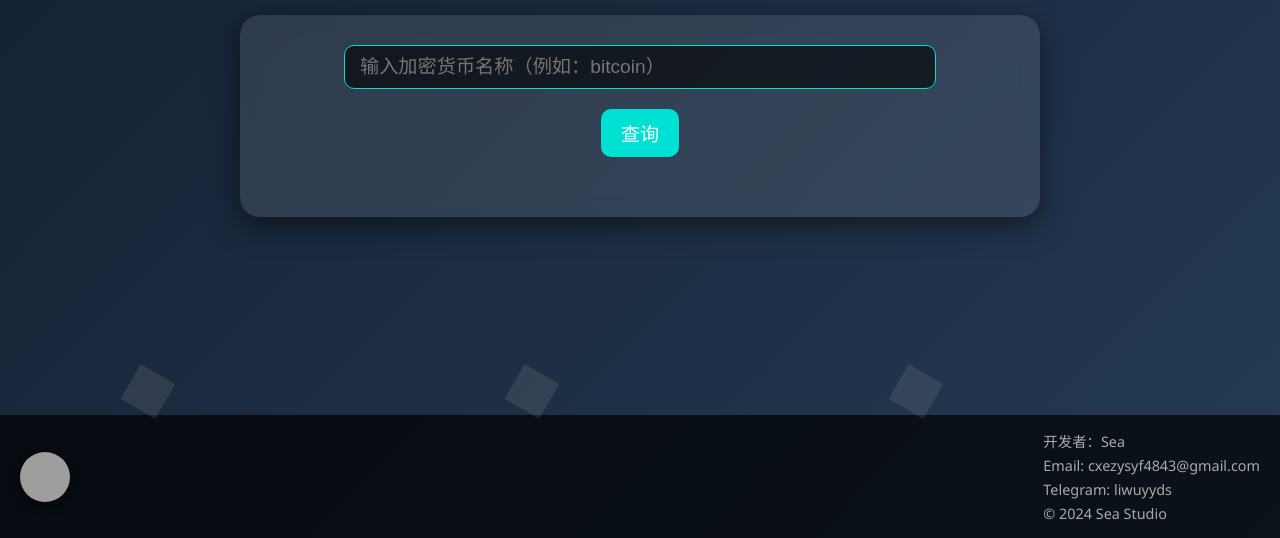
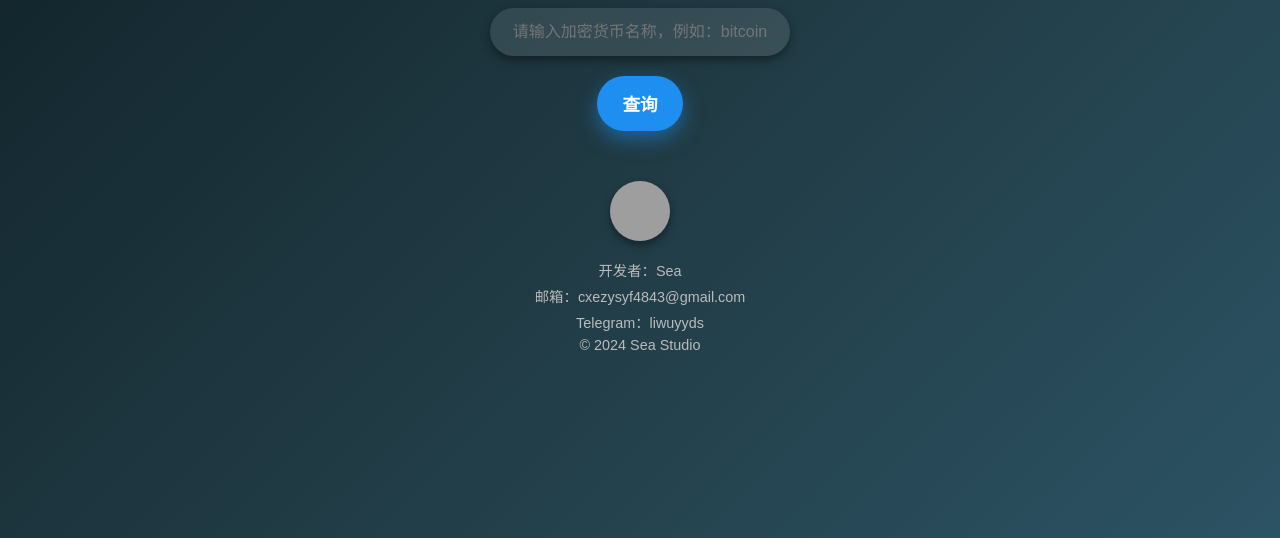
Before and after one commit to Sea-1125/hhc666, a plain HTML site: page index.html in a window 1280 px wide. Shown: the part 262-800 px from the top of the page. Drawn offline with Linux system fonts and the light colour scheme; grey boxes are pictures that could not be loaded.

Commit message:
更新 index.html

```diff
--- a/index.html
+++ b/index.html
@@ -13,46 +13,25 @@
         }
 
         body {
-            font-family: 'Segoe UI', Tahoma, Geneva, Verdana, sans-serif;
-            background: linear-gradient(135deg, #141e30, #243b55);
-            color: white;
+            font-family: 'Poppins', sans-serif;
+            background: linear-gradient(135deg, #0f2027, #203a43, #2c5364);
+            color: #fff;
             display: flex;
+            justify-content: center;
+            align-items: center;
             flex-direction: column;
-            align-items: center;
-            justify-content: space-between;
-            overflow-x: hidden;
-            min-height: 100vh;
+            height: 100vh;
+            overflow: hidden;
         }
 
         h1 {
-            margin-top: 20px;
-            font-size: 2.5rem;
-            color: #00e0d3;
-            text-shadow: 0 0 10px #00e0d3, 0 0 20px #00e0d3;
-            animation: glow 1.5s infinite alternate;
+            font-size: 3rem;
+            margin-bottom: 20px;
+            animation: fadeIn 1.5s ease;
+            text-shadow: 0 0 15px rgba(255, 255, 255, 0.7);
         }
 
-        @keyframes glow {
-            from {
-                text-shadow: 0 0 10px #00e0d3, 0 0 20px #00e0d3;
-            }
-            to {
-                text-shadow: 0 0 20px #00e0d3, 0 0 40px #00e0d3;
-            }
-        }
-
-        .container {
-            width: 90%;
-            max-width: 800px;
-            background: rgba(255, 255, 255, 0.1);
-            border-radius: 20px;
-            padding: 30px;
-            box-shadow: 0 8px 30px rgba(0, 0, 0, 0.5);
-            backdrop-filter: blur(10px);
-            z-index: 2; /* 确保在背景动画之上 */
-            position: relative;
-        }
-
+        /* 搜索栏样式 */
         .search-bar {
             display: flex;
             flex-direction: column;
@@ -60,212 +39,170 @@
             margin-bottom: 30px;
         }
 
-        .search-bar input {
-            width: 80%;
-            padding: 10px 15px;
-            font-size: 1.2rem;
+        input {
+            padding: 15px 20px;
+            width: 300px;
+            font-size: 1rem;
+            border: none;
+            border-radius: 30px;
+            background: rgba(255, 255, 255, 0.1);
             color: #fff;
-            background: rgba(0, 0, 0, 0.6);
-            border: 1px solid #00e0d3;
-            border-radius: 10px;
-            margin-bottom: 20px;
             outline: none;
-            transition: all 0.3s ease;
+            text-align: center;
+            transition: transform 0.3s ease, background 0.3s ease;
+            box-shadow: 0 4px 10px rgba(0, 0, 0, 0.4);
         }
 
-        .search-bar input:focus {
-            background: rgba(0, 0, 0, 0.8);
-            border-color: #00e0d3;
+        input:focus {
+            background: rgba(255, 255, 255, 0.2);
             transform: scale(1.05);
         }
 
-        .search-bar button {
-            padding: 10px 20px;
-            font-size: 1.2rem;
+        button {
+            padding: 15px 25px;
+            margin-top: 20px;
+            background: #1f8ef1;
             color: #fff;
-            background: #00e0d3;
             border: none;
-            border-radius: 10px;
+            border-radius: 30px;
             cursor: pointer;
-            transition: all 0.3s ease;
-            text-transform: uppercase;
+            font-size: 1.1rem;
+            font-weight: bold;
+            box-shadow: 0 8px 20px rgba(31, 142, 241, 0.5);
+            transition: transform 0.3s ease, box-shadow 0.3s ease;
         }
 
-        .search-bar button:hover {
-            background: #00c7b7;
-            transform: scale(1.1);
+        button:hover {
+            transform: scale(1.05);
+            box-shadow: 0 12px 30px rgba(31, 142, 241, 0.8);
         }
 
-        .results {
+        /* 加密货币信息卡片 */
+        .crypto-info {
+            display: none;
             margin-top: 20px;
-            display: none;
-        }
-
-        .results h2 {
-            font-size: 1.8rem;
-            margin-bottom: 20px;
+            padding: 30px;
+            border-radius: 20px;
+            background: rgba(255, 255, 255, 0.1);
+            box-shadow: 0 10px 30px rgba(0, 0, 0, 0.5);
             text-align: center;
-        }
-
-        .results .crypto-info {
-            display: flex;
-            align-items: center;
-            justify-content: space-between;
-            margin-bottom: 15px;
-            padding: 15px;
-            background: rgba(0, 0, 0, 0.8);
-            border-radius: 10px;
-            box-shadow: 0 5px 15px rgba(0, 0, 0, 0.5);
-            transition: transform 0.3s ease;
-        }
-
-        .results .crypto-info:hover {
-            transform: scale(1.05);
+            animation: slideIn 1s ease;
+            max-width: 500px;
         }
 
         .crypto-info img {
-            width: 50px;
-            height: 50px;
-            margin-right: 15px;
+            width: 60px;
+            height: 60px;
+            margin-bottom: 10px;
+            animation: fadeIn 1.5s ease;
         }
 
-        .crypto-details {
-            flex-grow: 1;
+        .crypto-info h2 {
+            font-size: 2rem;
+            margin-bottom: 10px;
         }
 
-        .crypto-details p {
+        .crypto-info p {
+            font-size: 1.2rem;
             margin: 5px 0;
-            font-size: 1rem;
         }
 
-        /* 背景动画 */
-        .falling-coins {
-            position: absolute;
-            top: 0;
-            left: 0;
-            width: 100%;
-            height: 100%;
-            overflow: hidden;
-            z-index: 1;
+        /* 动画 */
+        @keyframes fadeIn {
+            from { opacity: 0; transform: scale(0.9); }
+            to { opacity: 1; transform: scale(1); }
         }
 
-        .falling-coins img {
-            position: absolute;
-            top: -100px;
-            width: 40px;
-            height: 40px;
-            animation: fall 6s linear infinite;
-        }
-
-        @keyframes fall {
-            0% {
-                transform: translateY(-100px) rotate(0deg);
-                opacity: 1;
-            }
-            100% {
-                transform: translateY(calc(100vh + 100px)) rotate(360deg);
-                opacity: 0;
-            }
+        @keyframes slideIn {
+            from { opacity: 0; transform: translateY(20px); }
+            to { opacity: 1; transform: translateY(0); }
         }
 
         /* 开发者信息 */
-        .footer {
-            width: 100%;
-            background: rgba(0, 0, 0, 0.7);
-            display: flex;
-            justify-content: space-between;
-            align-items: center;
-            padding: 10px 20px;
-            position: relative;
+        .developer-info {
+            text-align: center;
+            font-size: 0.9rem;
+            color: #bbb;
+            margin-top: 20px;
+            transition: margin-top 0.3s ease; /* 动态调整 */
         }
 
-        .footer img {
-            width: 50px;
-            height: 50px;
+        .developer-info img {
+            width: 60px;
+            height: 60px;
             border-radius: 50%;
-            box-shadow: 0 5px 10px rgba(0, 0, 0, 0.5);
+            margin-bottom: 10px;
+            box-shadow: 0 4px 8px rgba(0, 0, 0, 0.4);
         }
 
-        .footer .info {
-            color: #aaa;
-            text-align: left;
-            font-size: 0.9rem;
-        }
-
-        .footer .info p {
+        .developer-info p {
             margin: 5px 0;
         }
 
-        .footer .info a {
-            color: #00e0d3;
+        .developer-info a {
+            color: #1f8ef1;
             text-decoration: none;
-            transition: color 0.3s ease;
         }
 
-        .footer .info a:hover {
-            color: #00c7b7;
+        .developer-info a:hover {
+            text-decoration: underline;
         }
     </style>
 </head>
 <body>
-    <div class="falling-coins">
-        <!-- 添加虚拟币图标 -->
-        <img src="https://i.imgur.com/QS7kfJJ.png" style="left: 10%;" />
-        <img src="https://i.imgur.com/QS7kfJJ.png" style="left: 40%;" />
-        <img src="https://i.imgur.com/QS7kfJJ.png" style="left: 70%;" />
+    <h1>加密货币查询</h1>
+    <div class="search-bar">
+        <input type="text" id="crypto" placeholder="请输入加密货币名称，例如：bitcoin">
+        <button onclick="fetchCrypto()">查询</button>
+    </div>
+    <div id="crypto-info" class="crypto-info">
+        <img id="crypto-icon" alt="加密货币图标">
+        <h2 id="crypto-name"></h2>
+        <p id="crypto-price"></p>
+        <p id="crypto-change"></p>
+        <p id="crypto-volume"></p>
     </div>
 
-    <h1>加密货币查询</h1>
-    <div class="container">
-        <div class="search-bar">
-            <input id="crypto-input" type="text" placeholder="输入加密货币名称（例如：bitcoin）" />
-            <button onclick="fetchCrypto()">查询</button>
-        </div>
-        <div class="results" id="results"></div>
-    </div>
-
-    <div class="footer">
-        <img src="https://i.imgur.com/3IvhwDC.jpeg" alt="Sea">
-        <div class="info">
-            <p>开发者：Sea</p>
-            <p>Email: cxezysyf4843@gmail.com</p>
-            <p>Telegram: liwuyyds</p>
-            <p>© 2024 Sea Studio</p>
-        </div>
+    <div class="developer-info" id="developer-info">
+        <img src="https://i.imgur.com/3IvhwDC.jpeg" alt="开发者头像">
+        <p>开发者：Sea</p>
+        <p>邮箱：cxezysyf4843@gmail.com</p>
+        <p>Telegram：liwuyyds</p>
+        <p>© 2024 Sea Studio</p>
     </div>
 
     <script>
+        const apiKey = 'dfddbbb4-2f2a-43fd-8ad0-2d1c039aa789';
+
         async function fetchCrypto() {
-            const cryptoName = document.getElementById("crypto-input").value.trim();
-            if (!cryptoName) {
+            const crypto = document.getElementById('crypto').value.trim().toLowerCase();
+            const developerInfo = document.getElementById('developer-info');
+            if (!crypto) {
                 alert("请输入加密货币名称！");
                 return;
             }
 
-            const apiKey = "dfddbbb4-2f2a-43fd-8ad0-2d1c039aa789";
-            const url = `https://api.coingecko.com/api/v3/coins/${cryptoName.toLowerCase()}`;
+            const url = `https://api.coingecko.com/api/v3/coins/${crypto}`;
 
             try {
                 const response = await fetch(url);
-                if (!response.ok) throw new Error("无法找到加密货币信息！");
+                if (!response.ok) throw new Error("找不到该加密货币");
+
                 const data = await response.json();
 
-                const results = document.getElementById("results");
-                results.style.display = "block";
-                results.innerHTML = `
-                    <h2>加密货币信息</h2>
-                    <div class="crypto-info">
-                        <img src="${data.image.small}" alt="${data.name}">
-                        <div class="crypto-details">
-                            <p>名称：${data.name}</p>
-                            <p>符号：${data.symbol.toUpperCase()}</p>
-                            <p>当前价格：$${data.market_data.current_price.usd.toFixed(2)}</p>
-                            <p>24小时涨幅：${data.market_data.price_change_percentage_24h.toFixed(2)}%</p>
-                        </div>
-                    </div>
-                `;
+                // 更新加密货币数据
+                document.getElementById('crypto-icon').src = data.image.large;
+                document.getElementById('crypto-name').textContent = data.name + ` (${data.symbol.toUpperCase()})`;
+                document.getElementById('crypto-price').textContent = `当前价格：$${data.market_data.current_price.usd}`;
+                document.getElementById('crypto-change').textContent = `24小时涨跌幅：${data.market_data.price_change_percentage_24h.toFixed(2)}%`;
+                document.getElementById('crypto-volume').textContent = `24小时交易量：$${data.market_data.total_volume.usd.toLocaleString()}`;
+
+                document.getElementById('crypto-info').style.display = 'block';
+
+                // 动态调整开发者信息的位置
+                developerInfo.style.marginTop = '50px';
             } catch (error) {
-                alert("获取信息失败，请检查加密货币名称！");
+                alert("查询失败，请检查名称！");
                 console.error(error);
             }
         }
```
